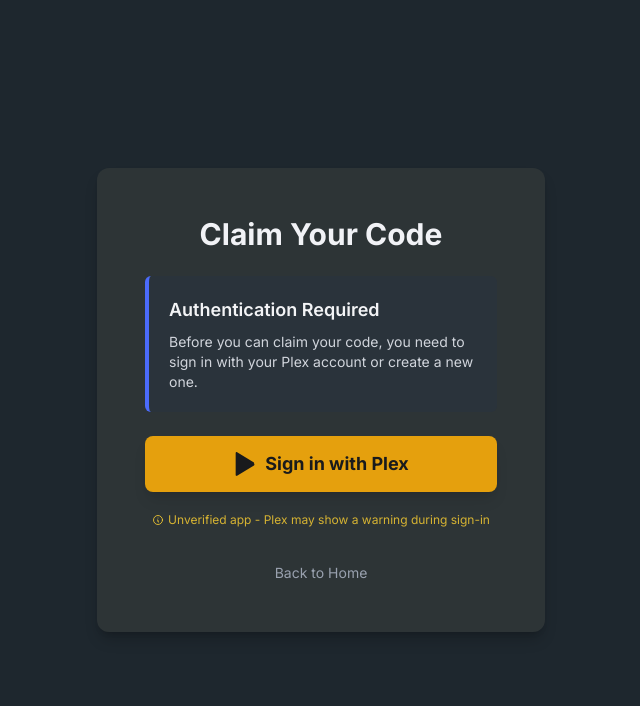
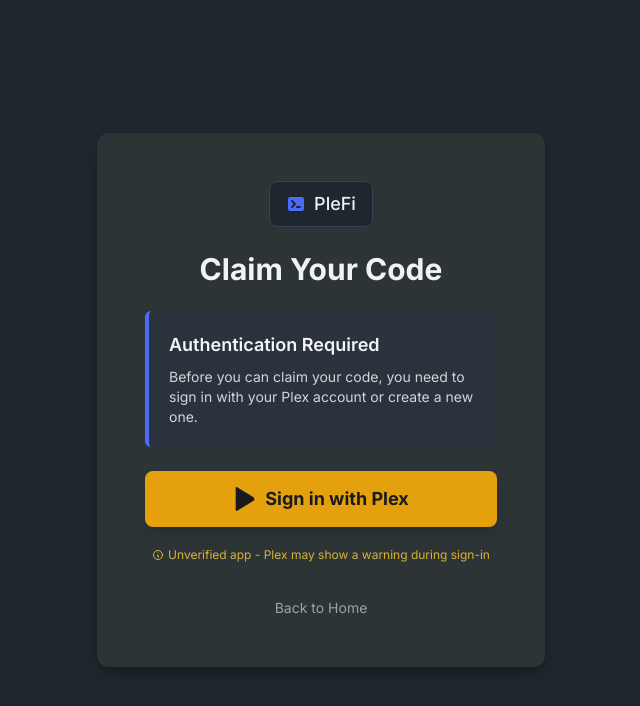
Before and after one commit to mchestr/striplex, a React app in the folder web/: page /claim in a window 1280 px wide. Shown: the top 706 px of the page, without its empty margins (319-959 px from the left). Built offline with nearby package versions, Linux system fonts and the light colour scheme; no server answers.

Commit message:
Add basic server header

```diff
--- a/web/src/pages/ClaimCodePage.jsx
+++ b/web/src/pages/ClaimCodePage.jsx
@@ -4,7 +4,7 @@
 import { useAuth } from "../context/AuthContext";
 
 function ClaimCodePage() {
-  const { user, refreshUser } = useAuth();
+  const { user, refreshUser, serverInfo } = useAuth();
   const [code, setCode] = useState("");
   const [isSubmitting, setIsSubmitting] = useState(false);
   const [message, setMessage] = useState("");
@@ -79,10 +79,38 @@
     }
   };
 
+  // Server name display component
+  const ServerNameHeader = () => {
+    if (!serverInfo || !serverInfo.serverName) return null;
+
+    return (
+      <div className="mb-6 text-center">
+        <div className="inline-block p-2 px-4 bg-[#1e272e] rounded-lg border border-gray-700">
+          <div className="flex items-center justify-center">
+            <svg
+              xmlns="http://www.w3.org/2000/svg"
+              className="h-5 w-5 mr-2 text-[#4b6bfb]"
+              viewBox="0 0 20 20"
+              fill="currentColor"
+            >
+              <path
+                fillRule="evenodd"
+                d="M2 5a2 2 0 012-2h12a2 2 0 012 2v10a2 2 0 01-2 2H4a2 2 0 01-2-2V5zm3.293 1.293a1 1 0 011.414 0l3 3a1 1 0 010 1.414l-3 3a1 1 0 01-1.414-1.414L7.586 10 5.293 7.707a1 1 0 010-1.414zM11 12a1 1 0 100 2h3a1 1 0 100-2h-3z"
+                clipRule="evenodd"
+              />
+            </svg>
+            <span className="font-medium text-lg">{serverInfo.serverName}</span>
+          </div>
+        </div>
+      </div>
+    );
+  };
+
   // Step 1: Authentication required step
   const renderAuthenticationStep = () => {
     return (
       <>
+        <ServerNameHeader />
         <h1 className="text-3xl font-bold mb-6">Claim Your Code</h1>
 
         <div className="bg-[#2a333b] border-l-4 border-[#4b6bfb] p-5 rounded-md mb-6 text-left">
@@ -127,6 +155,7 @@
   const renderClaimCodeStep = () => {
     return (
       <>
+        <ServerNameHeader />
         <h1 className="text-3xl font-bold mb-6">Claim Your Code</h1>
 
         {message && (
```
